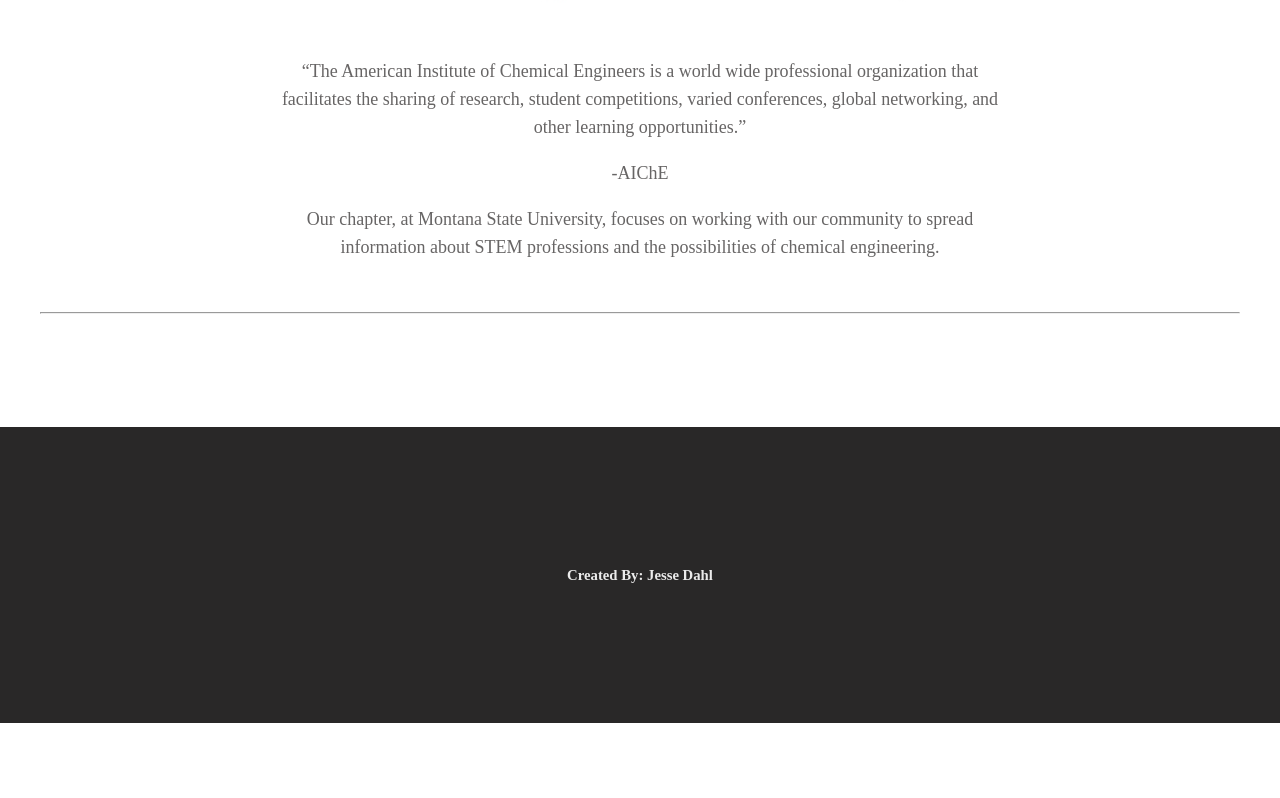
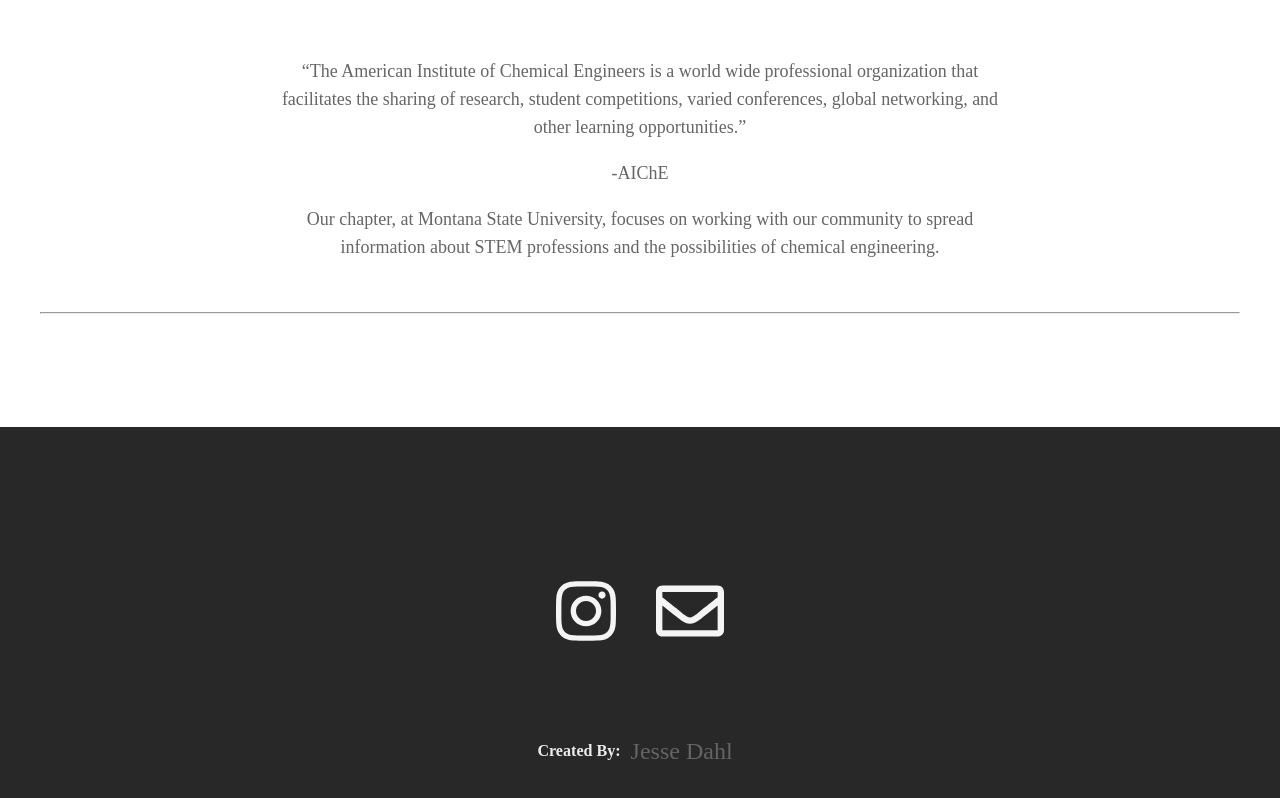
Before and after one commit to streamline-solar/streamline-solar-project, a React (Create React App) app: page / in a window 1280 px wide. Shown: the part 3287-4085 px from the top of the page. Before the commit the page ends 4010 px from the top, so only its background shows below. Built offline with nearby package versions, Linux system fonts and the light colour scheme; a web font is replaced by a local one.

Commit message:
finished styling and stuff for footer

```diff
--- a/src/components/Footer.js
+++ b/src/components/Footer.js
@@ -1,6 +1,7 @@
 import React, { Component } from 'react';
-import Insta from "./../images/svg-icons/instagram.svg";
-import Email from "./../images/svg-icons/envelope.svg";
+import Insta from "./../images/svg-icons/instagram-white.svg";
+import Email from "./../images/svg-icons/envelope-white.svg";
+import "./../styles/footer.scss";
 
 class Footer extends Component {
 
@@ -8,16 +9,31 @@
     return(
       <footer className="Footer">
         <div className="inner-footer FlexCenter">
-          <div className="promotional-content-wrapper">
-            <div className="promotional-content">
-              <a href="instagram.com" className="promo-image-wrapper">
-                <img className="promo-image" src={Insta} alt="instagram" />
-              </a>
+          <div className="promo-content-wrapper">
+            <div className="promo-content">
+
+              <div className="instagram-promo-wrapper">
+                <div className="inner-promo-wrapper">
+                  <a className="promo-image-wrapper" href="https://www.instagram.com/streamlinesolarstops/" target="_blank">
+                    <img className="promo-image" src={Insta} alt="instagram" />
+                  </a>
+                </div>
+              </div>
+
+              <div className="email-promo-wrapper">
+                <div className="inner-promo-wrapper">
+                  <a className="promo-image-wrapper" href="mailto:streamline.solar.stops@gmail.com">
+                    <img className="promo-image" src={Email} alt="email icon" />
+                  </a>
+                </div>
+              </div>
+
             </div>
           </div>
           <div className="my-shameless-promo-wrapper">
             <div className="my-shameless-promo">
-              <h6>Created By: Jesse Dahl</h6>
+              <h6>Created By: </h6>
+              <a href="https://www.jesse-dahl.com" target="_blank" >Jesse Dahl</a>
             </div>
           </div>
         </div>
--- a/src/styles/footer.scss
+++ b/src/styles/footer.scss
@@ -0,0 +1,79 @@
+@import "colors";
+
+.Footer {
+  background-color: #292828;
+}
+
+.inner-footer {
+  padding: 100px 50px;
+  flex-direction: column;
+}
+
+.my-shameless-promo {
+  color: $white2;
+  font-family: adobe-garamond-pro;
+  font-size: 24px;
+  font-weight: 400;
+  font-style: normal;
+  line-height: 28px;
+  margin-top: 0;
+  display: flex;
+  justify-content: center;
+  align-items: center;
+
+  a {
+    color: $MediumGrey;
+    text-decoration: none;
+    font-family: adobe-garamond-pro, serif;
+    margin: 0 10px;
+  }
+}
+
+#shameless-promo-link {
+  color: $white;
+  text-decoration: none;
+}
+
+.promo-link-wrapper {
+  padding: 0px 5px;
+}
+
+.created-by-wrapper {
+  padding: 0px 10px;
+
+  h6 {
+    margin: 0;
+  }
+}
+
+.promo-content-wrapper {
+  padding: 20px;
+}
+
+.promo-content {
+  display: flex;
+  flex-direction: row;
+  justify-content: center;
+  align-items: center;
+  text-align: center;
+  width: 20%;
+  margin: 0 auto;
+}
+
+.instagram-promo-wrapper {
+  margin: 20px;
+}
+
+.email-promo-wrapper {
+  margin: 20px;
+}
+
+.inner-promo-wrapper {
+  width: 100%;
+  margin: 0 auto;
+  padding: 10px 0;
+}
+
+.promo-image {
+  width: 100%;
+}
--- a/src/styles/index.scss
+++ b/src/styles/index.scss
@@ -261,39 +261,3 @@
   line-height: 28px;
   margin-top: 0;
 }
-
-.Footer {
-  background-color: #292828;
-}
-
-.inner-footer {
-  padding: 100px 50px;
-}
-
-.my-shameless-promo {
-  color: $white2;
-  font-family: adobe-garamond-pro;
-  font-size: 22px;
-  font-weight: 400;
-  font-style: normal;
-  line-height: 28px;
-  margin-top: 0;
-  display: flex;
-}
-
-#shameless-promo-link {
-  color: $white;
-  text-decoration: none;
-}
-
-.promo-link-wrapper {
-  padding: 0px 5px;
-}
-
-.created-by-wrapper {
-  padding: 0px 10px;
-
-  h6 {
-    margin: 0;
-  }
-}
```
Also changed, not shown: src/images/svg-icons/envelope-white.svg (added), src/images/svg-icons/instagram-white.svg (added).
